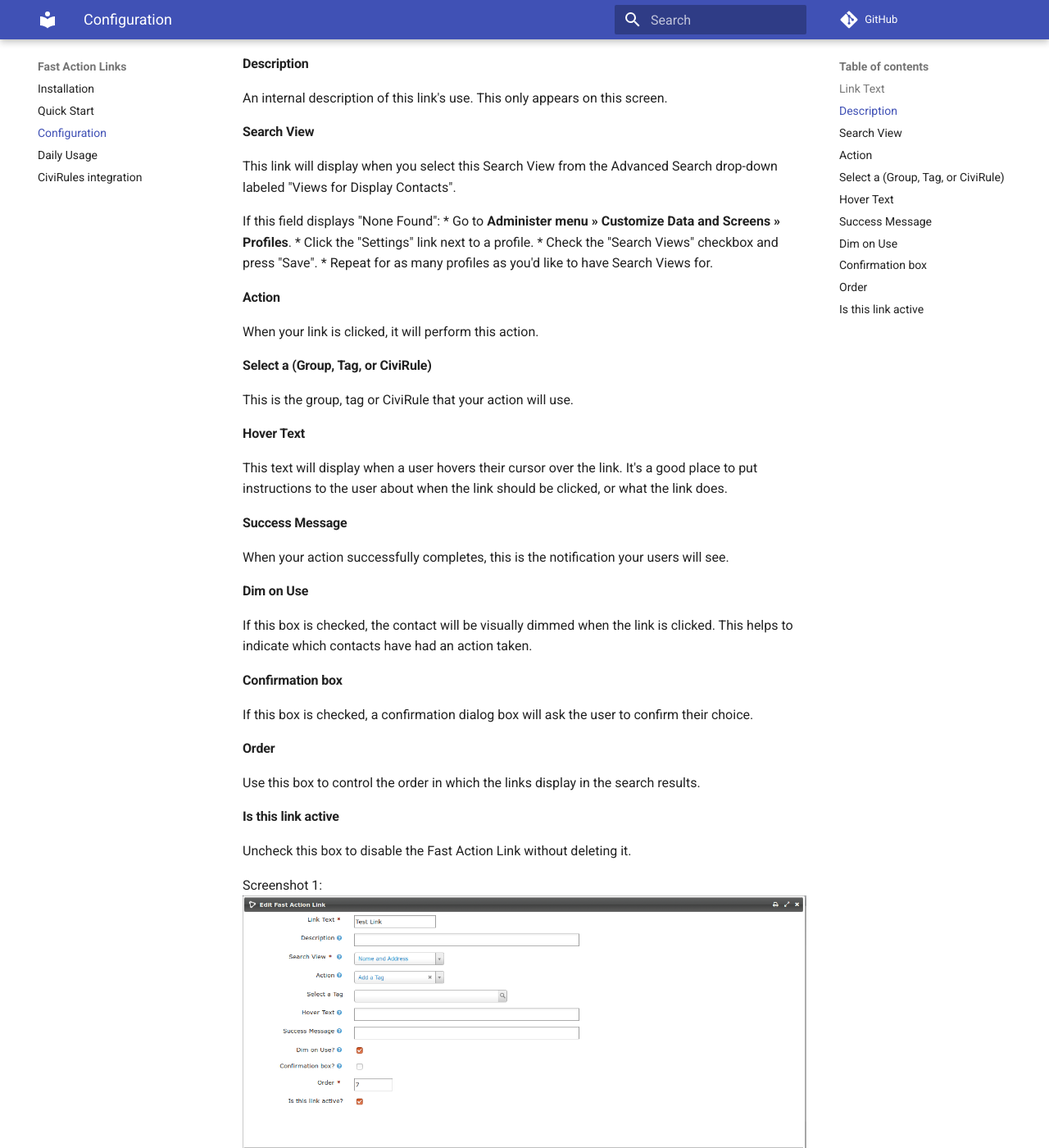
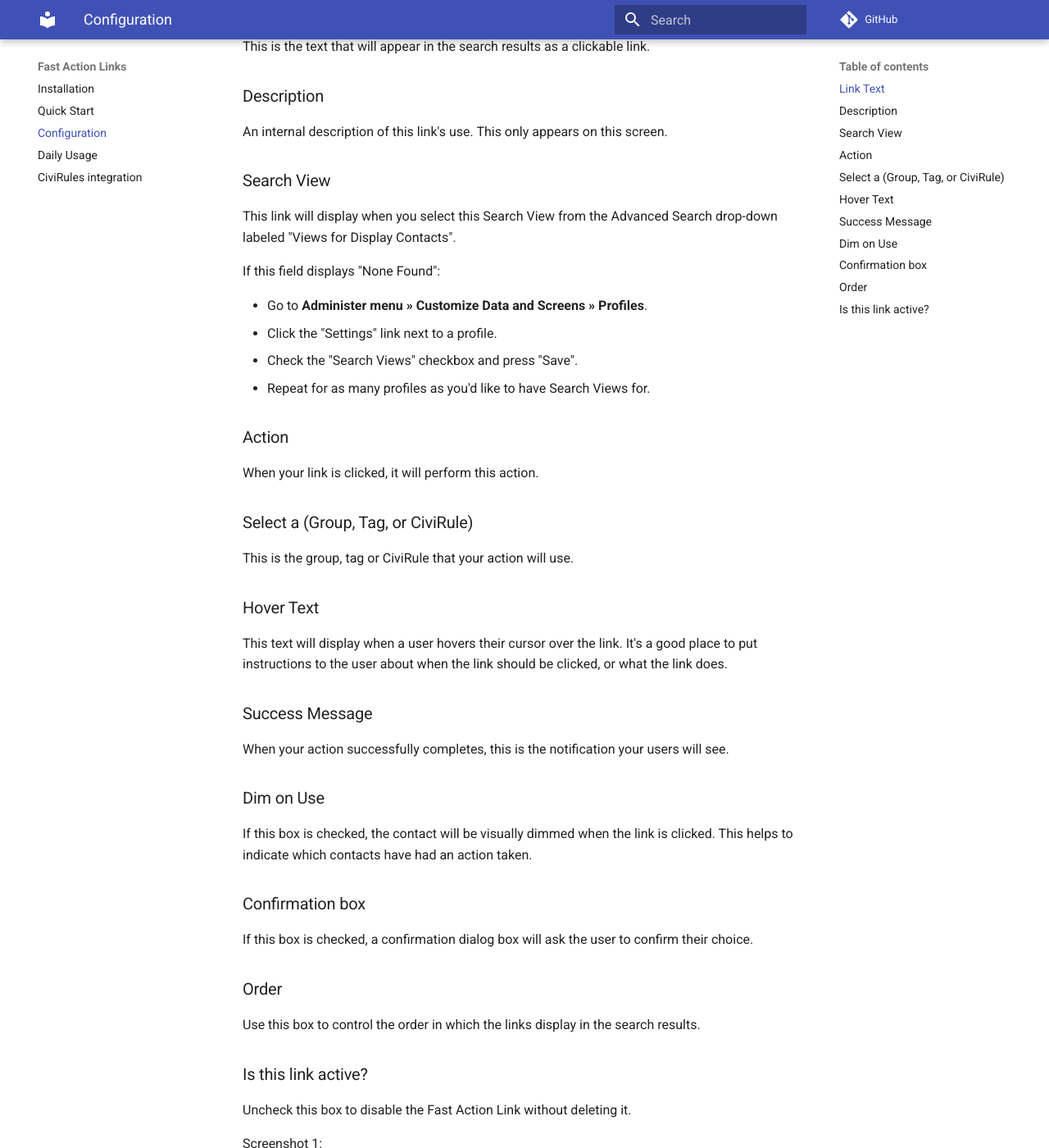
Before and after one commit to MegaphoneJon/com.megaphonetech.fastactionlinks, an MkDocs documentation site: the page built from docs/configuration.md, in a window 1280 px wide and 1400 px high, scrolled down 332 px. Shown: the whole window at 82% size. Built offline with MkDocs 1.6.1 and Material for MkDocs 9.7.7, drawn with Linux system fonts in a browser that asks for light colours; comment, search, counter and statistics services are not loaded; old or Windows-style settings are respelled for this version of MkDocs.

```diff
--- a/docs/configuration.md
+++ b/docs/configuration.md
@@ -4,41 +4,42 @@ The Fast Action Links main screen follows all typical CiviCRM conventions.  Use
 
 When creating or updating a Fast Action Link (screenshot 1), your options are as follows:
 
-#### Link Text
+### Link Text
 This is the text that will appear in the search results as a clickable link.
-#### Description
+### Description
 An internal description of this link's use.  This only appears on this screen.
-#### Search View
+### Search View
 This link will display when you select this Search View from the Advanced Search drop-down labeled "Views for Display Contacts".
 
 If this field displays "None Found":
+
 * Go to **Administer menu » Customize Data and Screens » Profiles**.
 * Click the "Settings" link next to a profile.
 * Check the "Search Views" checkbox and press "Save".
 * Repeat for as many profiles as you'd like to have Search Views for.
 
-#### Action
+### Action
 When your link is clicked, it will perform this action.
 
-#### Select a (Group, Tag, or CiviRule)
+### Select a (Group, Tag, or CiviRule)
 This is the group, tag or CiviRule that your action will use.
 
-#### Hover Text
+### Hover Text
 This text will display when a user hovers their cursor over the link. It's a good place to put instructions to the user about when the link should be clicked, or what the link does.
 
-#### Success Message
+### Success Message
 When your action successfully completes, this is the notification your users will see.
 
-#### Dim on Use
+### Dim on Use
 If this box is checked, the contact will be visually dimmed when the link is clicked. This helps to indicate which contacts have had an action taken.
 
-#### Confirmation box
+### Confirmation box
 If this box is checked, a confirmation dialog box will ask the user to confirm their choice.
 
-#### Order
+### Order
 Use this box to control the order in which the links display in the search results.
 
-#### Is this link active
+### Is this link active?
 Uncheck this box to disable the Fast Action Link without deleting it.
 
 Screenshot 1:
```
